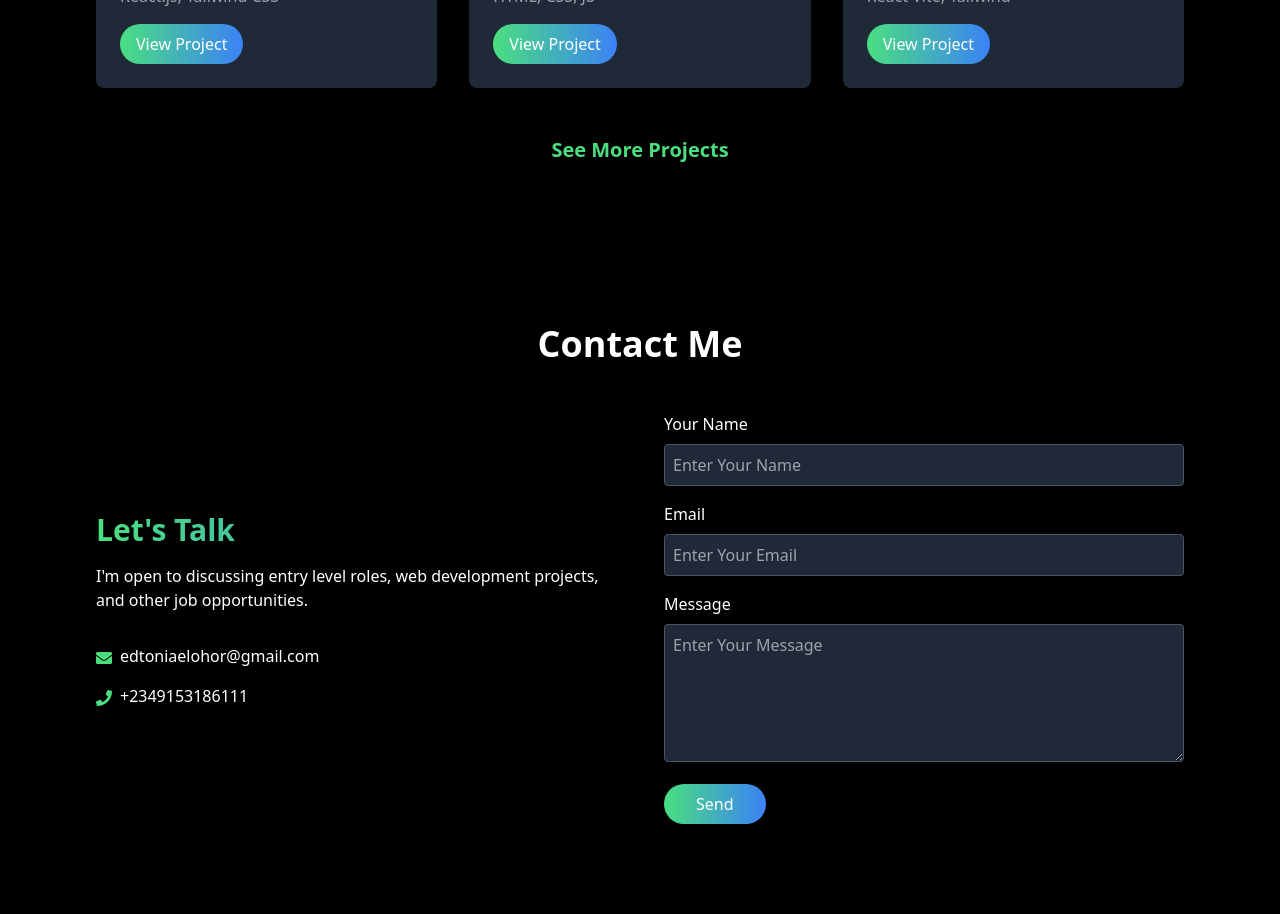
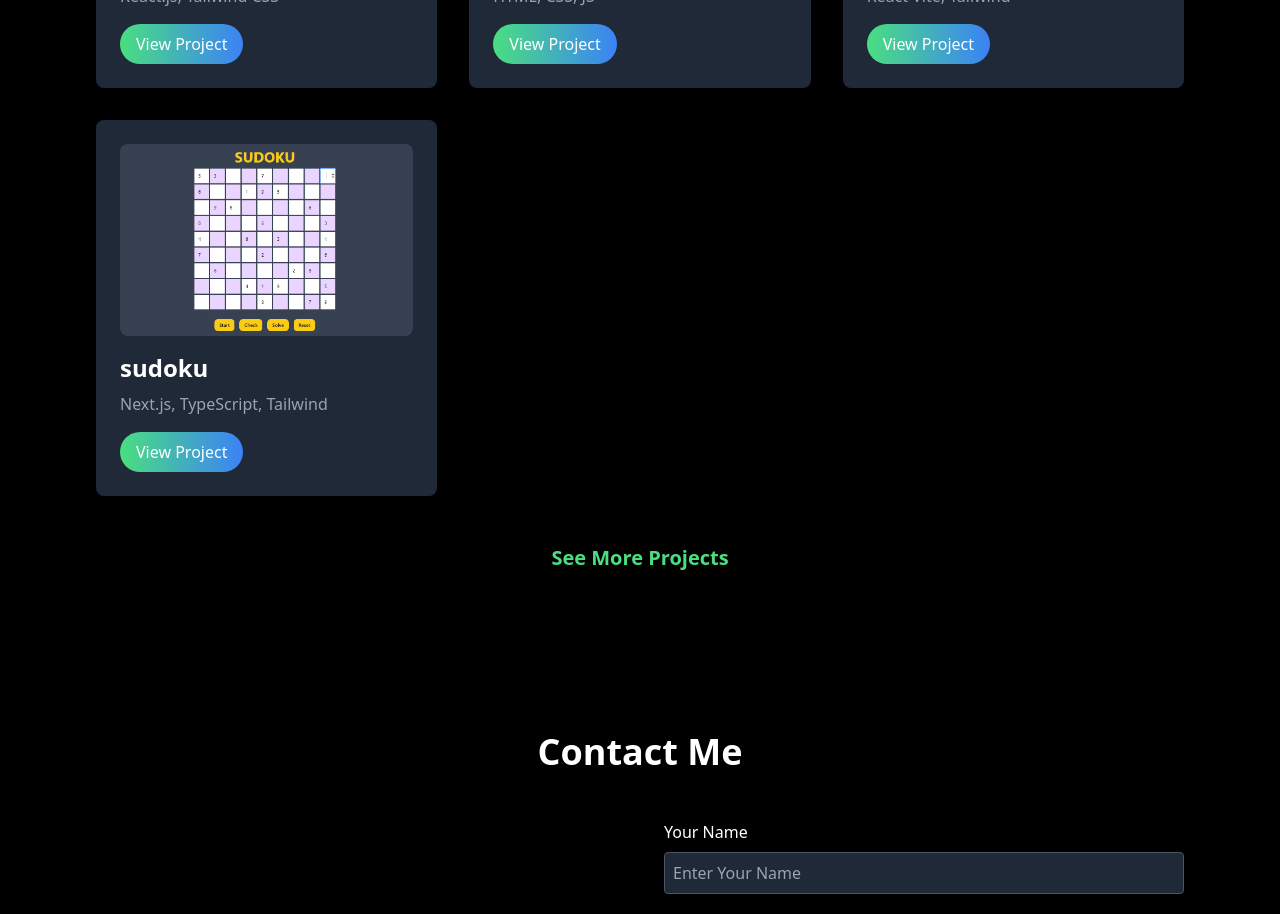
Before and after one commit to T0nia/t0nia-portfolio, a React (Vite) app: page / in a window 1280 px wide. Shown: the part 2360-3274 px from the top of the page. Built offline with nearby package versions, Linux system fonts and the light colour scheme.

Commit message:
added a new project

```diff
--- a/src/components/Projects.jsx
+++ b/src/components/Projects.jsx
@@ -2,6 +2,7 @@ import React from "react";
 import todoImage from "../assets/todoImage.png";
 import convImage from "../assets/convImage.jpg";
 import portImage from "../assets/portImage.jpg";
+import sudokuImg from "../assets/sudokuImg.png";
 
 const projects = [
   {
@@ -26,13 +27,13 @@ const projects = [
     url: "https://github.com/T0nia/t0nia-portfolio",
   },
 
-  // {
-  //   id: 4,
-  //   name: "New To-do App",
-  //   technologies: "HTML, CSS, JS",
-  //   image: todoImage,
-  //   url: "https://www.bbb.com",
-  // },
+  {
+    id: 4,
+    name: "sudoku",
+    technologies: "Next.js, TypeScript, Tailwind",
+    image: sudokuImg,
+    url: "https://sudoku-game-drab.vercel.app/",
+  },
   // {
   //   id: 5,
   //   name: "Another Project",
```
Also changed, not shown: src/assets/sudokuImg.png (added).
